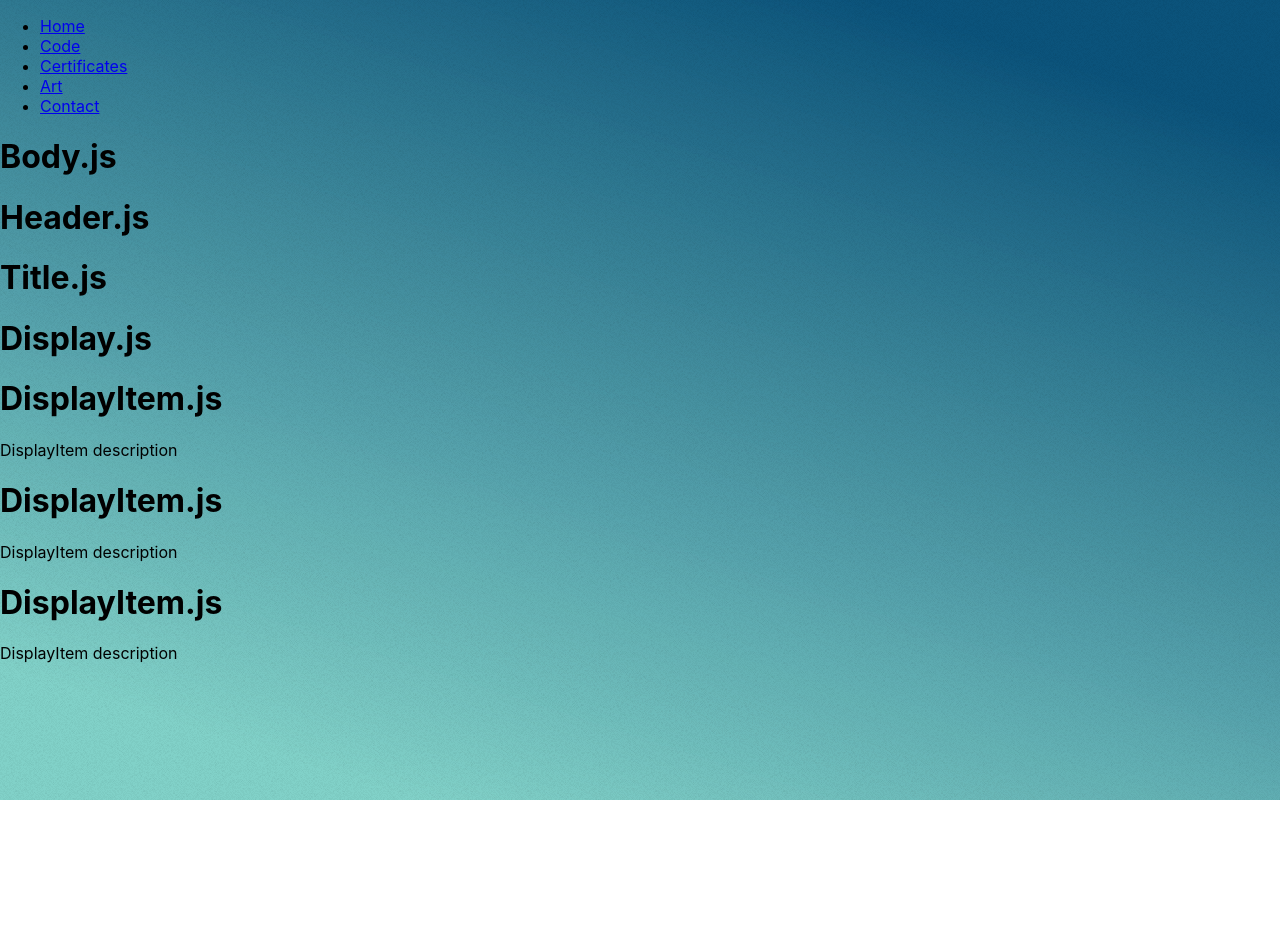
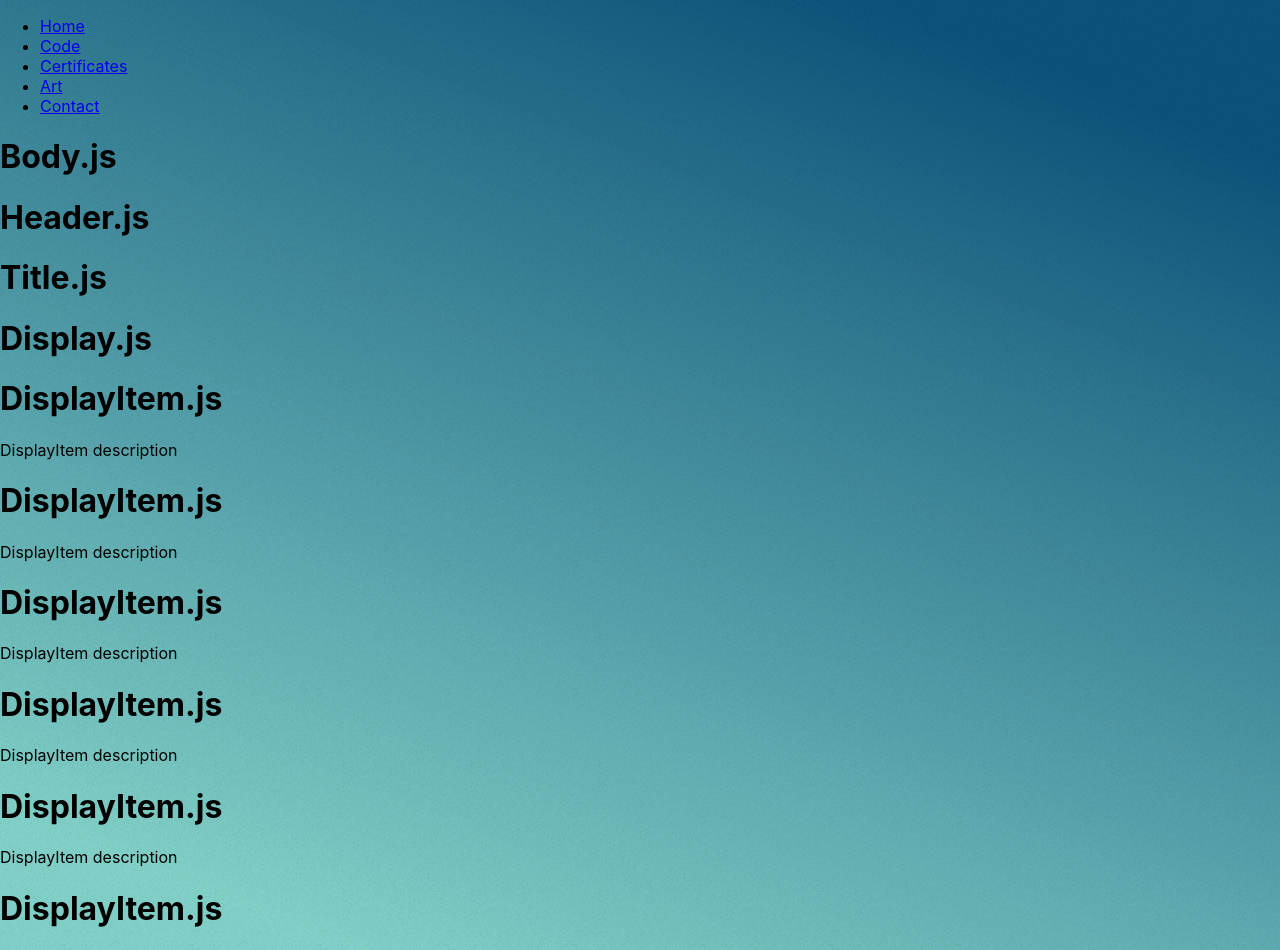
Before and after one commit to h-griffin/griffin-portfolio, a React app: page / in a window 1280 px wide. Shown: the top 950 px of the page. Before the commit the page ends 800 px from the top, so only its background shows below. Built offline with nearby package versions, Linux system fonts and the light colour scheme.

Commit message:
navigation

```diff
--- a/src/components/Display/Display.css
+++ b/src/components/Display/Display.css
@@ -7,4 +7,5 @@
     width: 95%;
     padding-bottom: 3%;
     margin: auto;
+
 }
--- a/src/components/Display/Display.js
+++ b/src/components/Display/Display.js
@@ -15,6 +15,10 @@ class Display extends Component{
                     <DisplayItem>DisplayItem description</DisplayItem>
                     <DisplayItem>DisplayItem description</DisplayItem>
                     <DisplayItem>DisplayItem description</DisplayItem>
+
+                    <DisplayItem>DisplayItem description</DisplayItem>
+                    <DisplayItem>DisplayItem description</DisplayItem>
+                    <DisplayItem>DisplayItem description</DisplayItem>
                 </div>
             </Aux>
         )
--- a/src/components/Display/DisplayItem/DisplayItem.css
+++ b/src/components/Display/DisplayItem/DisplayItem.css
@@ -7,17 +7,16 @@
     width: 30%;
     display: inline-block;
 
-    /* width: 95%; */
-    padding-bottom: 3%;
+    margin-right: 15%;
     margin: auto;
     overflow: hidden;
 }
 
-.DisplayImage {
+/* .DisplayImage {
     display: block;
     margin-left: auto;
     margin-right: auto;
     width: 40%;
 
-    overflow: auto; /*size image to container*/
-  }
+    overflow: auto;
+  } */
```
Also changed, not shown: 1 other file (tests, documents, lock files or other folders).
